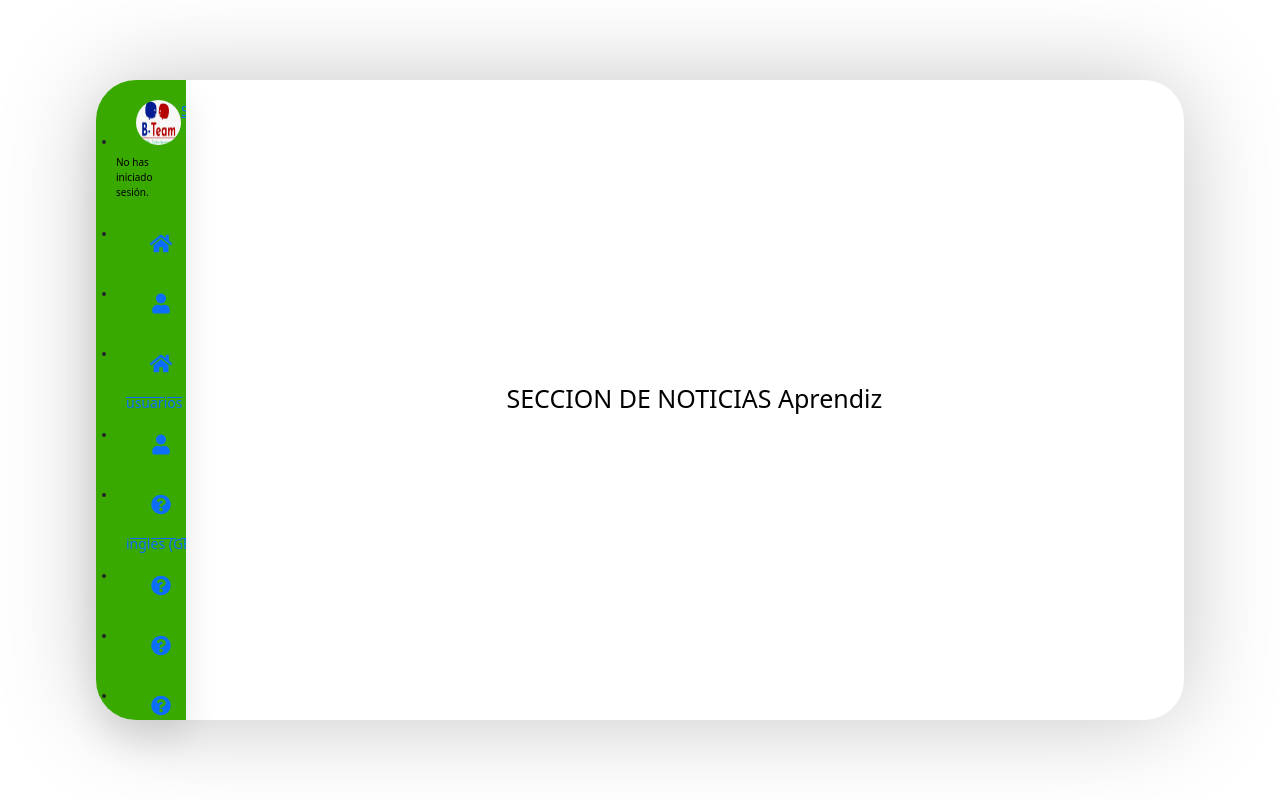
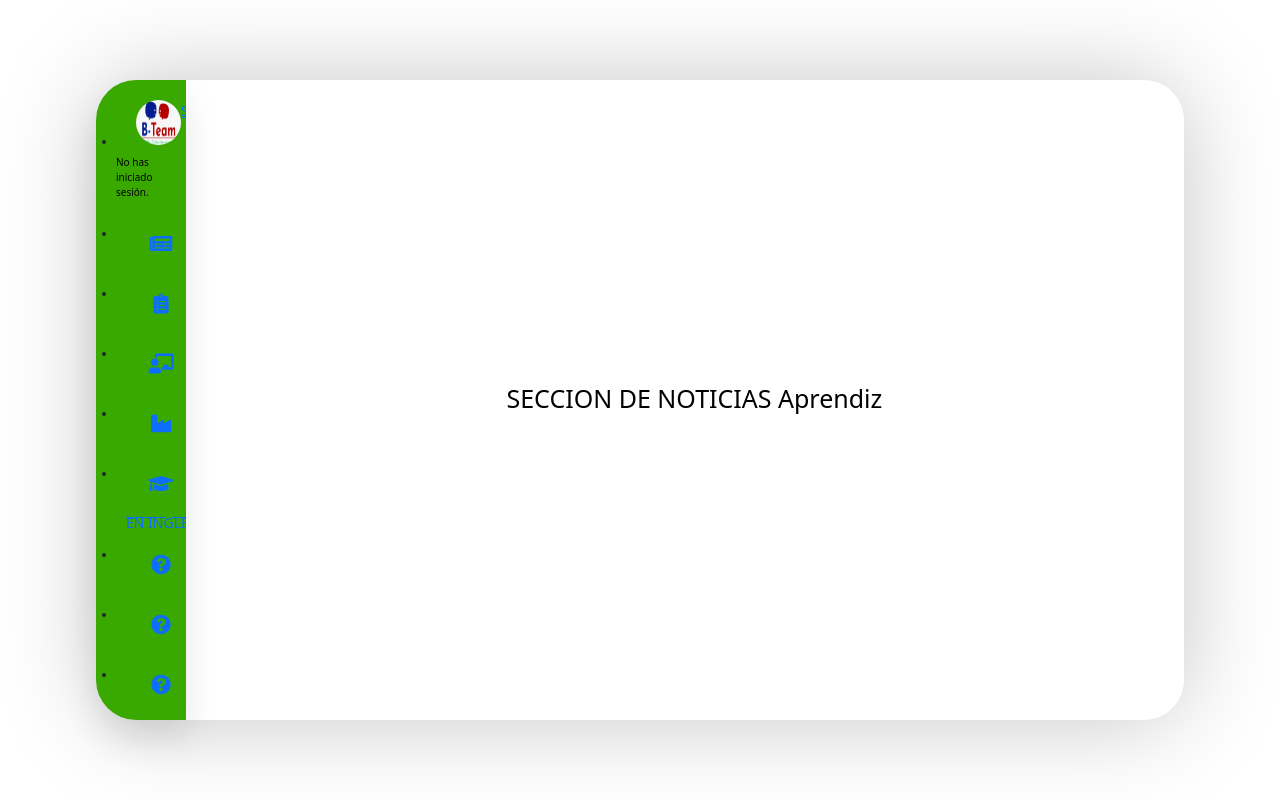
Before and after one commit to CamiloFlor/Bilinguismo-, a Django app: page /Inicio-Aprendiz/ in a window 1280 px wide. Run offline with Django 5.2, Linux system fonts and the light colour scheme; parts of the project's set-up code (start-up, migrations or seed data) failed here and were passed over; some libraries are stand-ins or nearby versions.

Commit message:
Update layout.html
SOLO ACTUALIZA LOS ICONOS DEL LOYOUT

```diff
--- a/usuarios/templates/layout/layout.html
+++ b/usuarios/templates/layout/layout.html
@@ -68,27 +68,27 @@
                         <!-- Elemento de lista con un enlace a la página de inicio de usuarios -->
                         <li>
                             <a href="{% url 'inicio_usuarios' %}">
-                                <i class="fas fa-home"></i> <!-- Icono de casa -->
+                                <i class="fas fa-newspaper"></i> <!-- Icono de periódico -->
                                 <!-- Texto para mostrar noticias a todos los usuarios -->
-                                <span class="nav-item">noticias todos los usuarios</span>
+                                <span class="nav-item"> Noticias Todos los Usuarios</span>
                             </a>
                         </li>
 
                         <!-- Elemento de lista con un enlace para crear una solicitud de usuario -->
                         <li>
                             <a href="{% url 'usuarios:crearsoli_usuario' %}">
-                                <i class="fas fa-user"></i> <!-- Icono de usuario -->
+                                <i class="fas fa-clipboard-list"></i> <!-- Icono de lista de tareas -->
                                 <!-- Texto para crear solicitud de usuarios generales -->
-                                <span class="nav-item">Solicitud usuarios general</span>
+                                <span class="nav-item">Solicitud Usuarios General</span>
                             </a>
                         </li>
 
                         <!-- Elemento de lista con un enlace a la página de inicio de usuarios -->
                         <li>
                             <a href="{% url 'inicio_usuarios' %}">
-                                <i class="fas fa-home"></i> <!-- Icono de casa -->
-                                <!-- Texto para mostrar noticias a todos los instructores -->
-                                <span class="nav-item">instructores todos los usuarios</span>
+
+                                <i class="fas fa-chalkboard-teacher"></i> <!-- Icono de profesor -->
+                                <span class="nav-item">Instructores Bilinguismo </span>
                             </a>
                         </li>
 
@@ -169,8 +169,8 @@
                                             <!-- Elemento de lista -->
                                             <a href="{% url 'coordinacion:inicio_coordinacion' %}">
                                                 <!-- Enlace dinámico que apunta a la URL 'coordinacion:inicio_coordinacion' -->
-                                                <i class="fas fa-user"></i>
-                                                <!-- Icono de usuario -->
+                                                <i class="fas fa-users-cog"></i> <!-- Icono de configuración de usuarios -->
+
                                                 <span class="nav-item">Panel de Administrador</span>
                                                 <!-- Texto indicando "Panel de Administrador" -->
                                             </a>
@@ -181,8 +181,7 @@
                                                 <!-- Elemento de lista -->
                                                 <a href="{% url 'coordinacion:noticias' %}">
                                                     <!-- Enlace dinámico que apunta a la URL 'coordinacion:noticias' -->
-                                                    <i class="fas fa-user"></i>
-                                                    <!-- Icono de usuario -->
+                                                    <i class="fas fa-bullhorn"></i> <!-- Icono de megáfono -->
                                                     <span class="nav-item">Crear Noticias Administrador </span>
                                                     <!-- Texto indicando "Crear Noticias Administrador" -->
                                                 </a>
@@ -191,9 +190,8 @@
                                                 <!-- Otro elemento de lista -->
                                                 <a href="{% url 'coordinacion:actualizarperfil' %}">
                                                     <!-- Enlace dinámico que apunta a la URL 'coordinacion:actualizarperfil' -->
-                                                    <i class="fas fa-user"></i>
-                                                    <!-- Icono de usuario -->
-                                                    <span class="nav-item">actuaizar perfil Admnistrador</span>
+                                                    <i class="fas fa-user-cog"></i> <!-- Icono de configuración de usuario -->
+                                                    <span class="nav-item">Actuaizar Perfil Admnistrador</span>
                                                     <!-- Texto indicando "actuaizar perfil Admnistrador" -->
                                                 </a>
                                             </li>
@@ -201,9 +199,8 @@
                                                 <!-- Otro elemento de lista -->
                                                 <a href="{% url 'coordinacion:gestiondepermisos' %}">
                                                     <!-- Enlace dinámico que apunta a la URL 'coordinacion:actualizarperfil' -->
-                                                    <i class="fas fa-user"></i>
-                                                    <!-- Icono de usuario -->
-                                                    <span class="nav-item">Gestión de Permisos Administrador</span>
+                                                    <i class="fas fa-user-lock"></i> <!-- Icono de usuario con candado -->
+                                                    <span class="nav-item">Gestión De Permisos Administrador</span>
                                                     <!-- Texto indicando "Gestión de Permisos Administrador" -->
                                                 </a>
                                             </li>
@@ -215,12 +212,17 @@
 
 
                                     {% else %}
+                              <!-- Comienza un elemento de lista -->
                                         <li>
+                                            <!-- Define un enlace con una URL dinámica -->
                                             <a href="{% url 'usuarios:crearsoli_usuario' %}">
-                                            <i class="fas fa-user"></i>
-                                            <span class="nav-item">seccion para empresas </span>
+                                                <!-- Icono de Font Awesome que representa una industria -->
+                                                <i class="fas fa-industry"></i>
+                                                <!-- Texto que indica "seccion para empresas" -->
+                                                <span class="nav-item">Sección para Empresas</span>
                                             </a>
-                                        </li>
+                                        </li> <!-- Fin del elemento de lista -->
+
                                     {% endif %}
 
 
@@ -230,9 +232,8 @@
                                         <!-- Elemento de lista -->
                                         <a href="">
                                             <!-- Enlace sin destino especificado -->
-                                            <i class="fas fa-user"></i>
-                                            <!-- Icono de usuario -->
-                                            <span class="nav-item"> PROGRAMAS DE FORMACION EN INGLES </span>
+                                            <i class="fas fa-book-open"></i> <!-- Icono de libro abierto -->
+                                            <span class="nav-item"> PROGRAMAS DE FORMACION EN INGLES</span>
                                             <!-- Texto indicando "CURSOS DE INGLES" -->
                                         </a>
                                     </li>
@@ -269,8 +270,9 @@
                                         {% else %}
                                     <li> <!-- Comienza un nuevo elemento de lista en el menú de navegación -->
                                         <a href="#"> <!-- Define un enlace con un marcador de posición "#" -->
-                                            <i class="fas fa-question-circle"></i> <!-- Icono de pregunta dentro del enlace -->
-                                            <span class="nav-item">Programas de forcacion en ingles (GENERAL) </span> <!-- Texto del menú de navegación -->
+                                            <i class="fas fa-graduation-cap"></i>
+
+                                            <span class="nav-item">PROGRAMAS DE FORMACION EN INGLES (GENERAL) </span> <!-- Texto del menú de navegación -->
                                         </a> <!-- Fin del enlace -->
                                     </li> <!-- Fin del elemento de lista -->
 
```
